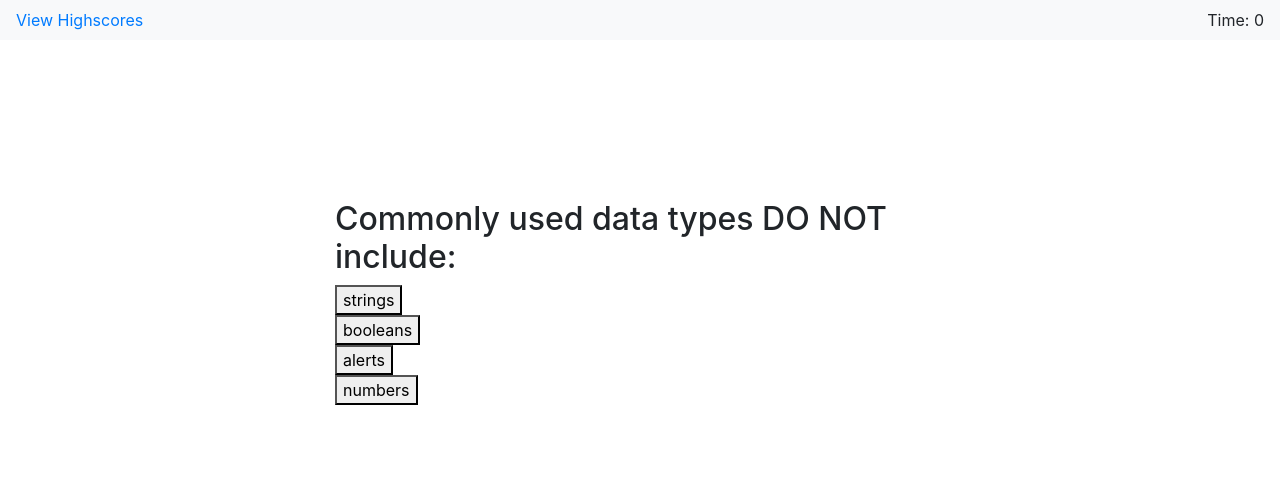
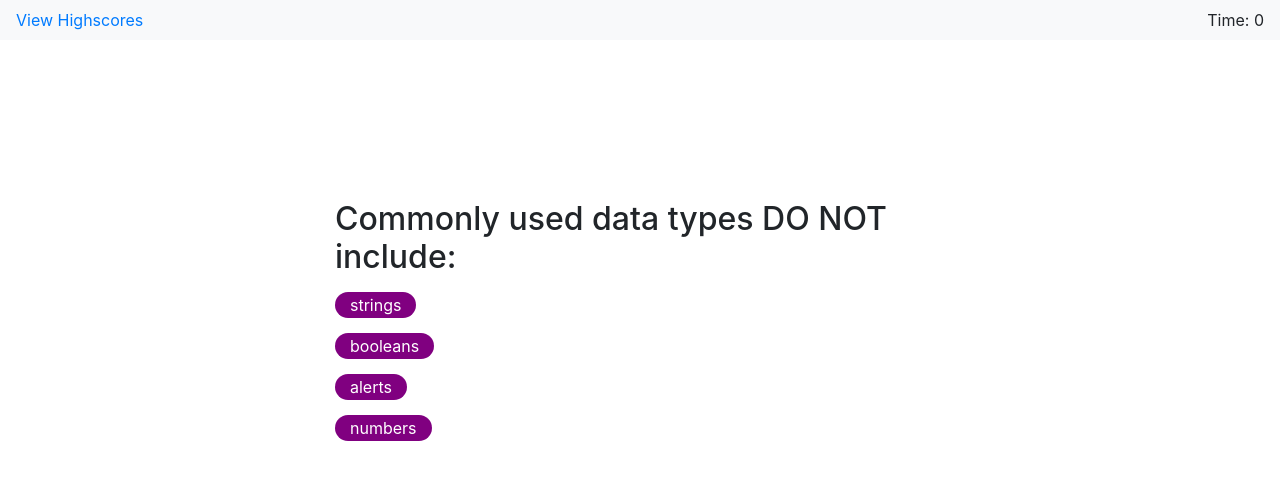
Before and after one commit to dhens/Unit-04-Web-APIs-Homework, a plain HTML site: page index.html in a window 1280 px wide. Both pictures are taken after a click on the button "Start Quiz". Drawn offline with nearby package versions, Linux system fonts and the light colour scheme.

Commit message:
moved i and ii outside of the startButton eventListener for correct scope. added renterTitle and renderAnswerButtons to the answerButtons event listener. added an iterator to renderAnswerButtons function which is returned each run of the functon , and functionally is used to move on to the next question once any of the answerButtons are clicked, running its event listener. renderTitle now clears the entire start-page-text's children each time it is run (every click on an answer button will clear the page so we dont get ultiple questions rendered on the page at once.

```diff
--- a/assets/css/style.css
+++ b/assets/css/style.css
@@ -1,5 +1,14 @@
 * {
     box-sizing: border-box;
+}
+
+button {
+    background-color: purple;
+    border-radius: 20px;
+    padding-left: 15px;
+    padding-right: 15px;
+    border: none;
+    color: white;
 }
 
 #start-page-text {
@@ -23,6 +32,7 @@
 }
 
 #start-page-text #answer-button {
-    display: flex;
-    flex-direction: column;
+    display: block;
+    margin-top: 15px;
+    text-align: center;
 }
--- a/assets/js/quiz.js
+++ b/assets/js/quiz.js
@@ -3,6 +3,12 @@ console.log("Successfully loaded quiz.js");
 // Declare locations
 const startPageText = document.getElementById("start-page-text");
 const startButton = document.getElementById("start-quiz-button");
+
+// Define iteration counters (i, ii) for renderTitle and renderAnswerButtons's parameter arguments
+// We later update the values of both from within each function using titleIndex++ and ii++ respectively
+let i = 0;
+let ii = 0;
+
 
 startButton.addEventListener("click", function() {
     console.log("Start Quiz button clicked");
@@ -12,20 +18,18 @@ startButton.addEventListener("click", function() {
         startPageText.firstChild.remove();
     }
 
-    // Define iteration counters (i, ii) for renderTitle and renderAnswerButtons's parameter arguments
-    // We later update the values of both from within each function using titleIndex++ and btnChoiceIndex++ respectively
-    let i = 0;
-    let ii = 0;
 
     renderTitle(i);
-    renderAnswerButtons(i, ii);
+    renderAnswerButtons(i);
     const answerButtons = document.getElementById("answer-buttons");
 
 
 answerButtons.addEventListener("click", function() {
     event.preventDefault();
     if(event.target.matches("button")) {
-        console.log("One of the answers buttons was clicked");
+        renderTitle(i);
+        renderAnswerButtons(i, ii);
+        console.log("answer button has been clicked")
 
     }
 
@@ -33,6 +37,12 @@ answerButtons.addEventListener("click", function() {
 });
 
     function renderTitle(titleIndex) {
+
+            // For each child of start-page-text id, remove it from the DOM
+        while (startPageText.firstChild) {
+            startPageText.firstChild.remove();
+        }
+
         let qTitle = questions[titleIndex].title;
         let qTitleElement = document.createElement("h2");
         let qTitleText = document.createTextNode(qTitle);
@@ -44,6 +54,7 @@ answerButtons.addEventListener("click", function() {
 
     function renderAnswerButtons(titleIndex, btnChoiceIndex) {
 
+        // Create a new div with an ID of answer-buttons to put the individual buttons in
         let answerBtnDiv = document.createElement("DIV");
         answerBtnDiv.setAttribute("id", "answer-buttons");
         startPageText.appendChild(answerBtnDiv);
@@ -54,7 +65,7 @@ answerButtons.addEventListener("click", function() {
 
             // Define variable that is selecting the index of the val of titleIndex, which starts at 0
             // Ex: questions[0].choices[0] = strings
-            let btnContent = questions[titleIndex].choices[btnChoiceIndex];
+            let btnContent = questions[titleIndex].choices[choiceIterationCount];
             let btnElement = document.createElement("button");
             let btnText = document.createTextNode(btnContent);
 
@@ -63,7 +74,9 @@ answerButtons.addEventListener("click", function() {
 
             btnElement.appendChild(btnText);
             answerButtons.appendChild(btnElement);
-            console.log("Current index in array: " + btnContent);
-            btnChoiceIndex++;
+            // console.log("Current index in array: " + btnContent);
         }
+        // Updates the iteration count so each time you click an answer button it will render the next question
+        i++
+        return i;
     }
```
